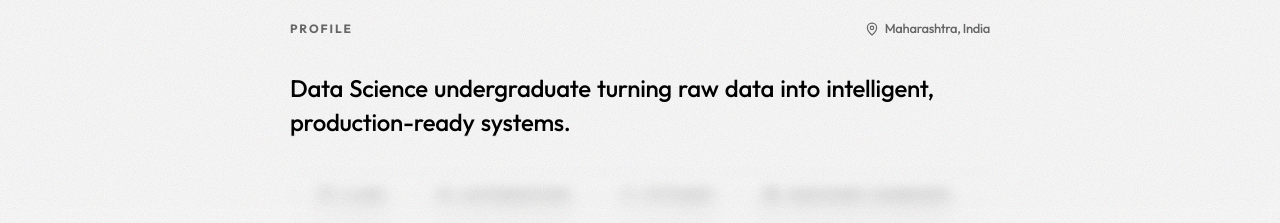
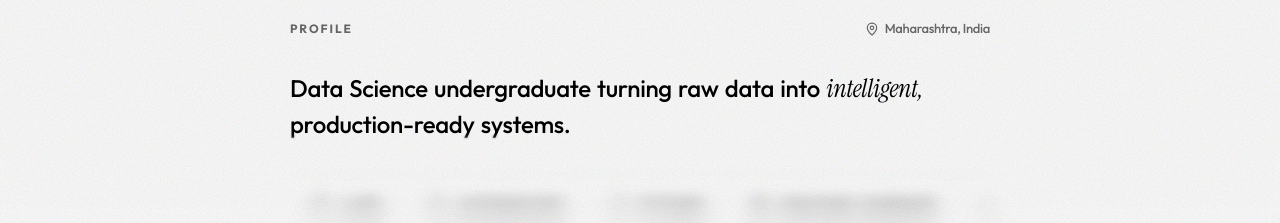
Before and after one commit to mahesh-atx/Minimal_Portfolio, a React (Vite) app: page / in a window 1280 px wide. Both pictures are taken after a click on the tab "About". Shown: the part 577-800 px from the top of the page. Built offline with nearby package versions, Linux system fonts and the light colour scheme.

Commit message:
About: shadcn-style icon chips in strip, velocity skew, serif accent tagline, numbered education rows with arrow reveal
Co-authored-by: arena-agent <297053741+arena-agent@users.noreply.github.com>

```diff
--- a/index.html
+++ b/index.html
@@ -15,7 +15,7 @@
     <link rel="apple-touch-icon" href="/favicon.png" />
     <link rel="preconnect" href="https://fonts.googleapis.com" />
     <link rel="preconnect" href="https://fonts.gstatic.com" crossorigin />
-    <link href="https://fonts.googleapis.com/css2?family=Outfit:wght@400;500;700&family=Inter:wght@400&display=swap" rel="stylesheet" />
+    <link href="https://fonts.googleapis.com/css2?family=Outfit:wght@400;500;700&family=Inter:wght@400&family=Instrument+Serif:ital@1&display=swap" rel="stylesheet" />
     <link rel="preconnect" href="https://cdn.simpleicons.org" crossorigin />
     <meta property="og:type" content="website" />
     <meta property="og:title" content="Mahesh Dongare — Data Science, AI & ML Portfolio" />
--- a/src/components/Marquee.jsx
+++ b/src/components/Marquee.jsx
@@ -35,6 +35,9 @@ export default function Marquee({ children, baseVelocity = 3, className = '' })
   const x = useTransform(baseX, (v) => `${wrap(-25, 0, v)}%`);
   const directionFactor = useRef(1);
 
+  // Subtle skew driven by scroll velocity — the signature awards-site touch.
+  const skewX = useTransform(smoothVelocity, [-1500, 1500], [-3, 3], { clamp: true });
+
   useAnimationFrame((_, delta) => {
     if (prefersReducedMotion.current) return;
 
@@ -50,7 +53,7 @@ export default function Marquee({ children, baseVelocity = 3, className = '' })
 
   return (
     <div className={`overflow-hidden ${className}`}>
-      <motion.div className="flex w-max items-center" style={{ x }}>
+      <motion.div className="flex w-max items-center" style={{ x, skewX }}>
         {[0, 1, 2, 3].map((copy) => (
           <div key={copy} className="flex shrink-0 items-center" aria-hidden={copy > 0}>
             {children}
--- a/src/data.js
+++ b/src/data.js
@@ -10,7 +10,11 @@ import {
 export const TABS = ['Ventures', 'About', 'Experience', 'Tech Stack', 'Connect'];
 
 export const ABOUT = {
-  tagline: 'Data Science undergraduate turning raw data into intelligent, production-ready systems.',
+  tagline: {
+    pre: 'Data Science undergraduate turning raw data into',
+    accent: 'intelligent,',
+    post: 'production-ready systems.',
+  },
   location: 'Maharashtra, India',
   focus: ['Python', 'Machine Learning', 'Deep Learning', 'Data Viz', 'LLMs', 'Automation'],
   education: [
--- a/src/index.css
+++ b/src/index.css
@@ -23,6 +23,12 @@
   .font-custom {
     font-family: 'Outfit', 'Inter', system-ui, -apple-system, sans-serif;
     letter-spacing: -0.02em;
+  }
+
+  .font-serif-accent {
+    font-family: 'Instrument Serif', 'Outfit', Georgia, serif;
+    font-style: italic;
+    letter-spacing: -0.01em;
   }
 
   .text-muted {
--- a/src/sections/About.jsx
+++ b/src/sections/About.jsx
@@ -1,9 +1,10 @@
 import { motion } from 'framer-motion';
-import { MapPin, Braces, BrainCircuit, Network, BarChart3, MessageSquare, Zap } from 'lucide-react';
+import { MapPin, ArrowUpRight, Braces, BrainCircuit, Network, BarChart3, MessageSquare, Zap } from 'lucide-react';
 import { ABOUT } from '../data';
 import { fadeSlideUp, wordReveal, wordContainer } from '../animations';
 import Marquee from '../components/Marquee';
 
+// Icons via Lucide — the official shadcn/ui icon set.
 const FOCUS_ICONS = {
   Python: Braces,
   'Machine Learning': BrainCircuit,
@@ -37,33 +38,41 @@ export default function About() {
         </span>
       </motion.div>
 
-      {/* Professional statement — word-by-word blur reveal */}
-      <RevealText
-        text={ABOUT.tagline}
-        className="block text-[24px] max-[809px]:text-[21px] font-medium leading-[1.45] text-black"
-      />
+      {/* Professional statement — word-by-word blur reveal + serif italic accent */}
+      <p className="text-[24px] max-[809px]:text-[21px] font-medium leading-[1.45] text-black">
+        <RevealText text={ABOUT.tagline.pre} className="inline" />
+        <motion.span
+          variants={wordReveal}
+          className="font-serif-accent inline-block mr-[0.26em] text-[1.06em] font-normal"
+        >
+          {ABOUT.tagline.accent}
+        </motion.span>
+        <RevealText text={ABOUT.tagline.post} className="inline" />
+      </p>
 
-      {/* Single minimal monochrome strip — animates with scroll velocity */}
-      <motion.div variants={fadeSlideUp} className="border-y border-[#eeeeee] py-[14px]">
+      {/* Single minimal monochrome strip — icon chips, scroll-velocity driven + skew */}
+      <motion.div variants={fadeSlideUp} className="border-y border-[#eeeeee] py-[12px]">
         <Marquee baseVelocity={3}>
           {ABOUT.focus.map((item) => {
             const Icon = FOCUS_ICONS[item];
             return (
-              <span key={item} className="flex items-center whitespace-nowrap">
-                <span className="flex items-center gap-[10px] px-[24px]">
-                  {Icon && <Icon className="w-[15px] h-[15px] text-subtle" strokeWidth={1.75} aria-hidden="true" />}
-                  <span className="text-[13px] font-medium uppercase tracking-[0.18em] text-subtle">
+              <span key={item} className="group/item flex items-center whitespace-nowrap cursor-default">
+                <span className="flex items-center gap-[10px] px-[14px] py-[6px] rounded-full transition-colors duration-300 group-hover/item:bg-black group-hover/item:text-white dark:group-hover/item:!bg-white dark:group-hover/item:!text-black">
+                  <span className="flex items-center justify-center w-[24px] h-[24px] rounded-[8px] border border-black/10 dark:border-white/15 group-hover/item:border-white/30 dark:group-hover/item:border-black/20 transition-colors duration-300">
+                    {Icon && <Icon className="w-[13px] h-[13px]" strokeWidth={1.75} aria-hidden="true" />}
+                  </span>
+                  <span className="text-[12.5px] font-medium uppercase tracking-[0.18em]">
                     {item}
                   </span>
                 </span>
-                <span className="w-[3px] h-[3px] rounded-full bg-black/20 dark:bg-white/25" aria-hidden="true" />
+                <span className="w-[3px] h-[3px] rounded-full bg-black/20 dark:bg-white/25 mx-[6px]" aria-hidden="true" />
               </span>
             );
           })}
         </Marquee>
       </motion.div>
 
-      {/* Education */}
+      {/* Education — numbered rows with hover highlight + arrow reveal */}
       <div className="flex flex-col gap-[16px]">
         <motion.h3 variants={fadeSlideUp} className="text-[12px] uppercase tracking-[0.16em] font-bold text-subtle">
           Education
@@ -72,18 +81,24 @@ export default function About() {
           {ABOUT.education.map((edu) => (
             <motion.div
               variants={fadeSlideUp}
-              whileHover={{ x: 6 }}
-              transition={{ type: 'spring', stiffness: 300, damping: 24 }}
               key={edu.id}
-              className="py-[18px] border-b border-[#eeeeee] last:border-0 flex flex-col md:flex-row gap-[4px] md:gap-[28px]"
+              className="group/edu relative flex items-center gap-[14px] md:gap-[22px] py-[16px] px-[10px] -mx-[10px] rounded-[10px] border-b border-[#eeeeee] last:border-0 transition-colors duration-300 hover:bg-black/[0.03] dark:hover:bg-white/[0.05]"
             >
-              <div className="w-full md:w-[150px] shrink-0">
-                <span className="text-[13px] font-medium text-subtle">{edu.duration}</span>
+              <span className="shrink-0 w-[24px] text-[11px] font-bold tracking-wide text-black/30 dark:text-white/30">
+                0{edu.id}
+              </span>
+              <span className="hidden md:block w-[140px] shrink-0 text-[13px] font-medium text-subtle">
+                {edu.duration}
+              </span>
+              <div className="flex-1 min-w-0">
+                <h4 className="text-[15.5px] font-medium leading-[1.4] text-black">{edu.degree}</h4>
+                <p className="text-[13.5px] mt-[3px] leading-[1.5] text-muted">{edu.institution}</p>
+                <span className="md:hidden text-[12.5px] text-subtle mt-[2px] block">{edu.duration}</span>
               </div>
-              <div className="flex-1">
-                <h4 className="text-[16px] font-medium leading-[1.4] text-black">{edu.degree}</h4>
-                <p className="text-[14px] mt-[3px] leading-[1.55] text-muted">{edu.institution}</p>
-              </div>
+              <ArrowUpRight
+                className="shrink-0 w-[15px] h-[15px] text-subtle opacity-0 translate-x-[-4px] translate-y-[4px] group-hover/edu:opacity-100 group-hover/edu:translate-x-0 group-hover/edu:translate-y-0 transition-all duration-300"
+                aria-hidden="true"
+              />
             </motion.div>
           ))}
         </div>
```
